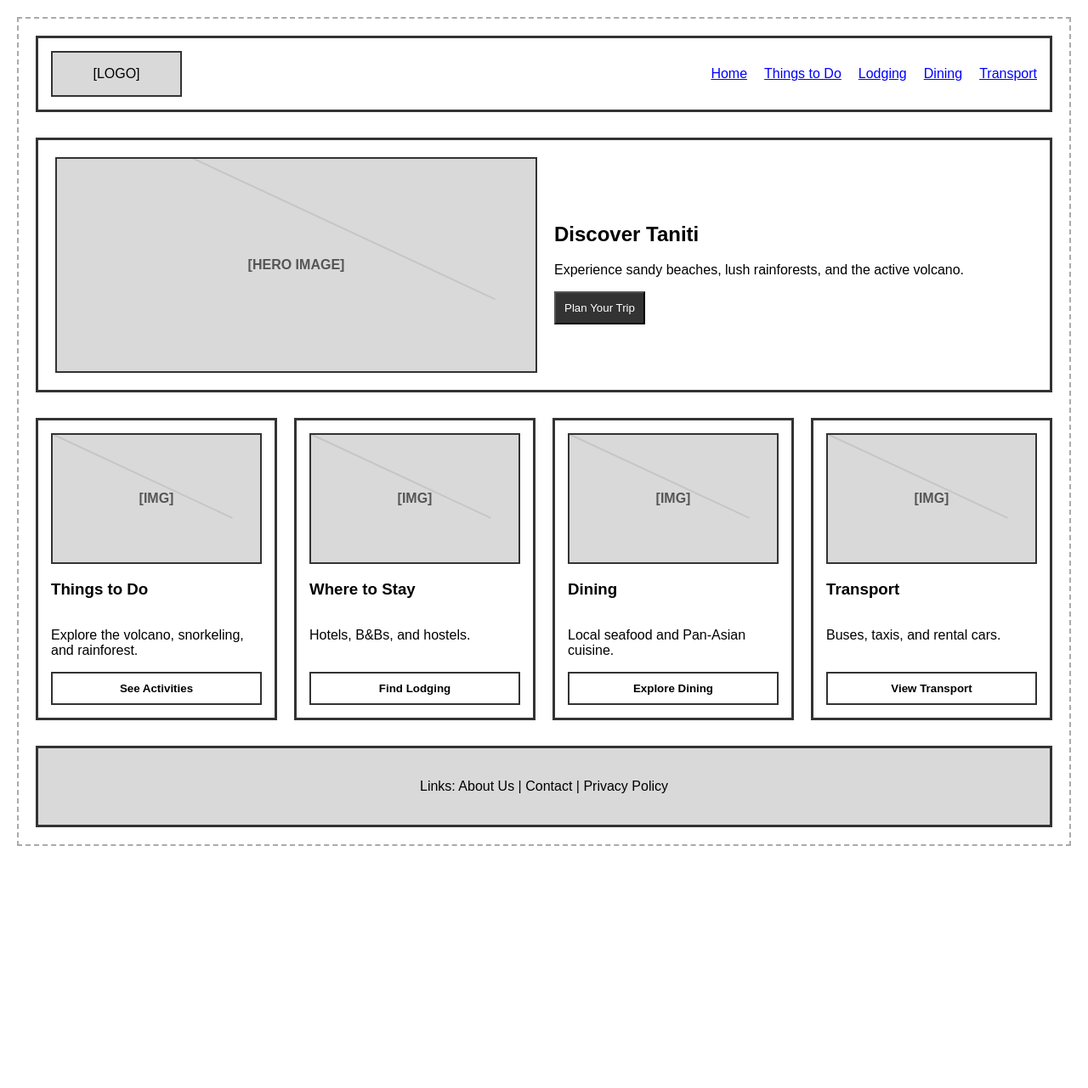
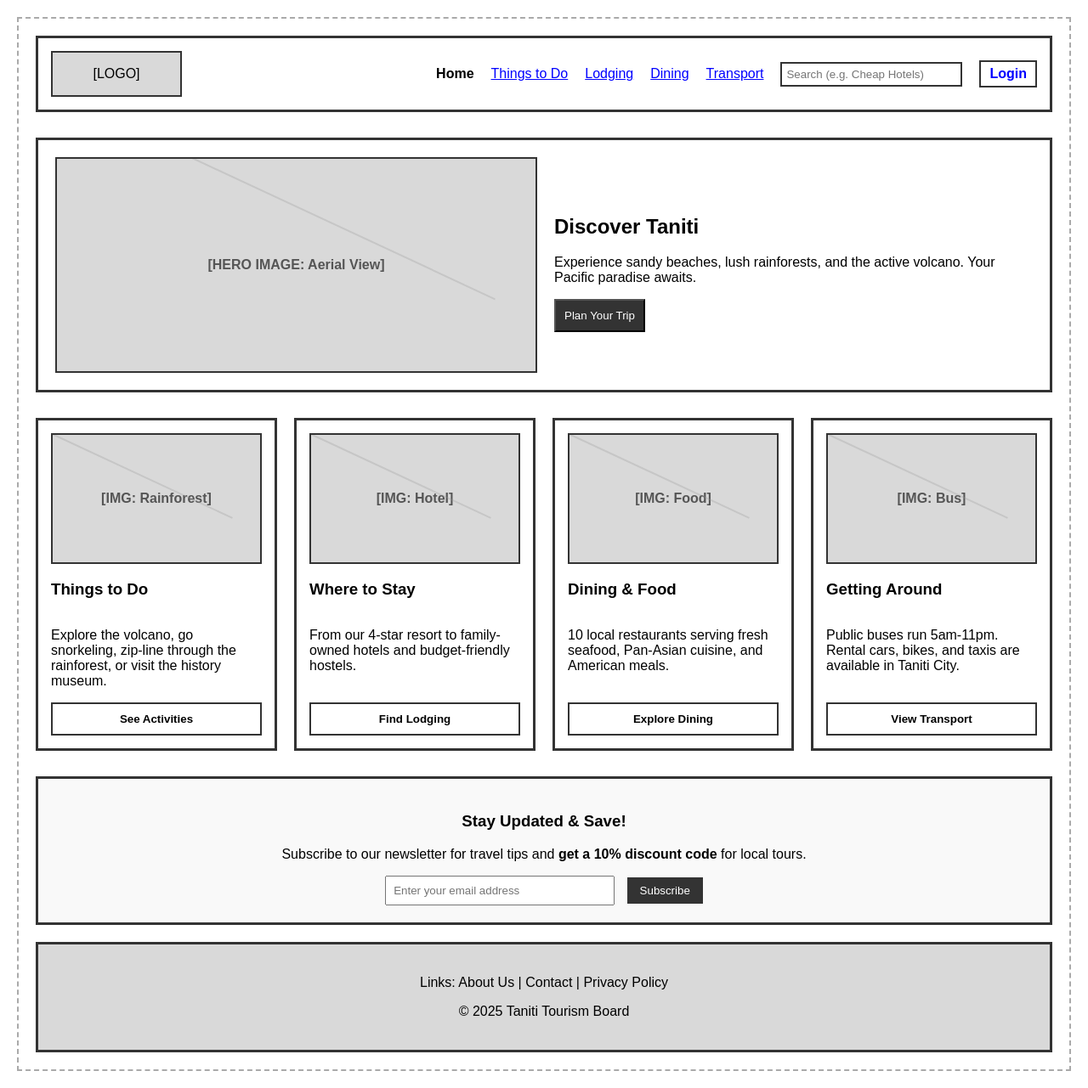
Before and after one commit to ArmandoNox/taniti-prototype, a plain HTML site: page index.html in a window 1280 px wide. Shown: the whole page at 85% size. Before the commit the page ends 1016 px from the top, so only its background shows below. Drawn offline with Linux system fonts and the light colour scheme.

Commit message:
Revamp homepage layout and content
Updated the title and enhanced the layout and content of the homepage, including a newsletter section and improved navigation.

```diff
--- a/index.html
+++ b/index.html
@@ -3,21 +3,33 @@
 <head>
     <meta charset="UTF-8">
     <meta name="viewport" content="width=device-width, initial-scale=1.0">
-    <title>Taniti Low-Fidelity Wireframe</title>
+    <title>Taniti - Home</title>
     <style>
         :root { --wireframe-bg: #f4f4f4; --wireframe-border: #333; --wireframe-gray: #d9d9d9; }
         body { font-family: Arial, sans-serif; margin: 0; padding: 20px; color: #000; }
+
+        .container { max-width: 1200px; margin: 0 auto; border: 2px dashed #aaa; padding: 20px; }
         .image-placeholder { background-color: var(--wireframe-gray); border: 2px solid var(--wireframe-border); display: flex; align-items: center; justify-content: center; color: #555; font-weight: bold; position: relative; overflow: hidden; height: 150px; }
         .image-placeholder::before { content: ""; position: absolute; top: 0; left: 0; width: 100%; height: 2px; background: #999; transform: rotate(25deg) translateY(50px); opacity: 0.3; }
-        .container { max-width: 1200px; margin: 0 auto; border: 2px dashed #aaa; padding: 20px; }
-        header { border: 3px solid var(--wireframe-border); padding: 15px; display: flex; justify-content: space-between; align-items: center; margin-bottom: 30px; }
+
+        header { border: 3px solid var(--wireframe-border); padding: 15px; display: flex; justify-content: space-between; align-items: center; margin-bottom: 30px; flex-wrap: wrap; gap: 10px; }
         .logo-box { width: 150px; height: 50px; background: var(--wireframe-gray); border: 2px solid var(--wireframe-border); display: flex; align-items: center; justify-content: center; }
-        nav a { margin-left: 20px; text-decoration: underline; color: blue; cursor: pointer; }
+        nav { display: flex; align-items: center; gap: 20px; flex-wrap: wrap; }
+        nav a { text-decoration: underline; color: blue; cursor: pointer; }
+        .search-bar { padding: 5px; border: 2px solid var(--wireframe-border); width: 200px; }
+        .login-btn { font-weight: bold; text-decoration: none; border: 2px solid #333; padding: 5px 10px; }
+
         .hero { border: 3px solid var(--wireframe-border); padding: 20px; margin-bottom: 30px; display: flex; gap: 20px; align-items: center; }
+
         .grid-section { display: grid; grid-template-columns: repeat(auto-fit, minmax(250px, 1fr)); gap: 20px; margin-bottom: 30px; }
         .card { border: 3px solid var(--wireframe-border); padding: 15px; display: flex; flex-direction: column; }
         .card button { margin-top: auto; padding: 10px; background: white; border: 2px solid var(--wireframe-border); cursor: pointer; font-weight: bold; }
         .card button:hover { background: #eee; }
+
+        .newsletter { border: 3px solid var(--wireframe-border); padding: 20px; text-align: center; margin-bottom: 20px; background-color: #f9f9f9; }
+        .newsletter input { padding: 8px; width: 250px; margin-right: 10px; }
+        .newsletter button { padding: 8px 15px; background: #333; color: white; border: none; cursor: pointer; }
+
         footer { border: 3px solid var(--wireframe-border); padding: 20px; text-align: center; background: var(--wireframe-gray); }
     </style>
 </head>
@@ -25,30 +37,66 @@
 <div class="container">
     <header>
         <div class="logo-box">[LOGO]</div>
-            <nav><a>Home</a><a href="things_to_do.html">Things to Do</a><a>Lodging</a><a>Dining</a><a>Transport</a></nav>
+        <nav>
+            <a style="font-weight: bold; color: black; text-decoration: none;">Home</a>
+            <a href="things_to_do.html">Things to Do</a>
+            <a>Lodging</a>
+            <a>Dining</a>
+            <a>Transport</a>
+            <input type="text" class="search-bar" placeholder="Search (e.g. Cheap Hotels)">
+            <a href="#" class="login-btn">Login</a>
+        </nav>
     </header>
+
     <section class="hero">
-            <div class="image-placeholder" style="width:50%; height:250px;">[HERO IMAGE]</div>
+        <div class="image-placeholder" style="width:50%; height:250px;">[HERO IMAGE: Aerial View]</div>
         <div style="width:50%;">
             <h1>Discover Taniti</h1>
-                <p>Experience sandy beaches, lush rainforests, and the active volcano.</p>
-                <button style="padding:10px; background:#333; color:white;">Plan Your Trip</button>
+            <p>Experience sandy beaches, lush rainforests, and the active volcano. Your Pacific paradise awaits.</p>
+            <button style="padding:10px; background:#333; color:white; cursor: pointer;">Plan Your Trip</button>
         </div>
     </section>
+
     <main class="grid-section">
-            <!-- THIS IS THE IMPORTANT BUTTON FOR THE ASSIGNMENT -->
         <article class="card">
-                <div class="image-placeholder">[IMG]</div>
+            <div class="image-placeholder">[IMG: Rainforest]</div>
             <h3>Things to Do</h3>
-                <p>Explore the volcano, snorkeling, and rainforest.</p>
-                <!-- This onClick makes it interactive -->
+            <p>Explore the volcano, go snorkeling, zip-line through the rainforest, or visit the history museum.</p>
             <button onclick="window.location.href='things_to_do.html'">See Activities</button>
         </article>
-            <article class="card"><div class="image-placeholder">[IMG]</div><h3>Where to Stay</h3><p>Hotels, B&Bs, and hostels.</p><button>Find Lodging</button></article>
-            <article class="card"><div class="image-placeholder">[IMG]</div><h3>Dining</h3><p>Local seafood and Pan-Asian cuisine.</p><button>Explore Dining</button></article>
-            <article class="card"><div class="image-placeholder">[IMG]</div><h3>Transport</h3><p>Buses, taxis, and rental cars.</p><button>View Transport</button></article>
+        <article class="card">
+            <div class="image-placeholder">[IMG: Hotel]</div>
+            <h3>Where to Stay</h3>
+            <p>From our 4-star resort to family-owned hotels and budget-friendly hostels.</p>
+            <button>Find Lodging</button>
+        </article>
+        <article class="card">
+            <div class="image-placeholder">[IMG: Food]</div>
+            <h3>Dining & Food</h3>
+            <p>10 local restaurants serving fresh seafood, Pan-Asian cuisine, and American meals.</p>
+            <button>Explore Dining</button>
+        </article>
+        <article class="card">
+            <div class="image-placeholder">[IMG: Bus]</div>
+            <h3>Getting Around</h3>
+            <p>Public buses run 5am-11pm. Rental cars, bikes, and taxis are available in Taniti City.</p>
+            <button>View Transport</button>
+        </article>
     </main>
-        <footer><p>Links: About Us | Contact | Privacy Policy</p></footer>
+
+    <section class="newsletter">
+        <h3>Stay Updated & Save!</h3>
+        <p>Subscribe to our newsletter for travel tips and <strong>get a 10% discount code</strong> for local tours.</p>
+        <form onsubmit="event.preventDefault(); alert('Subscribed!');">
+            <input type="email" placeholder="Enter your email address" required>
+            <button type="submit">Subscribe</button>
+        </form>
+    </section>
+
+    <footer>
+        <p>Links: About Us | Contact | Privacy Policy</p>
+        <p>&copy; 2025 Taniti Tourism Board</p>
+    </footer>
 </div>
 </body>
 </html>
```
Lines whose indentation alone changed are shown as unchanged.
